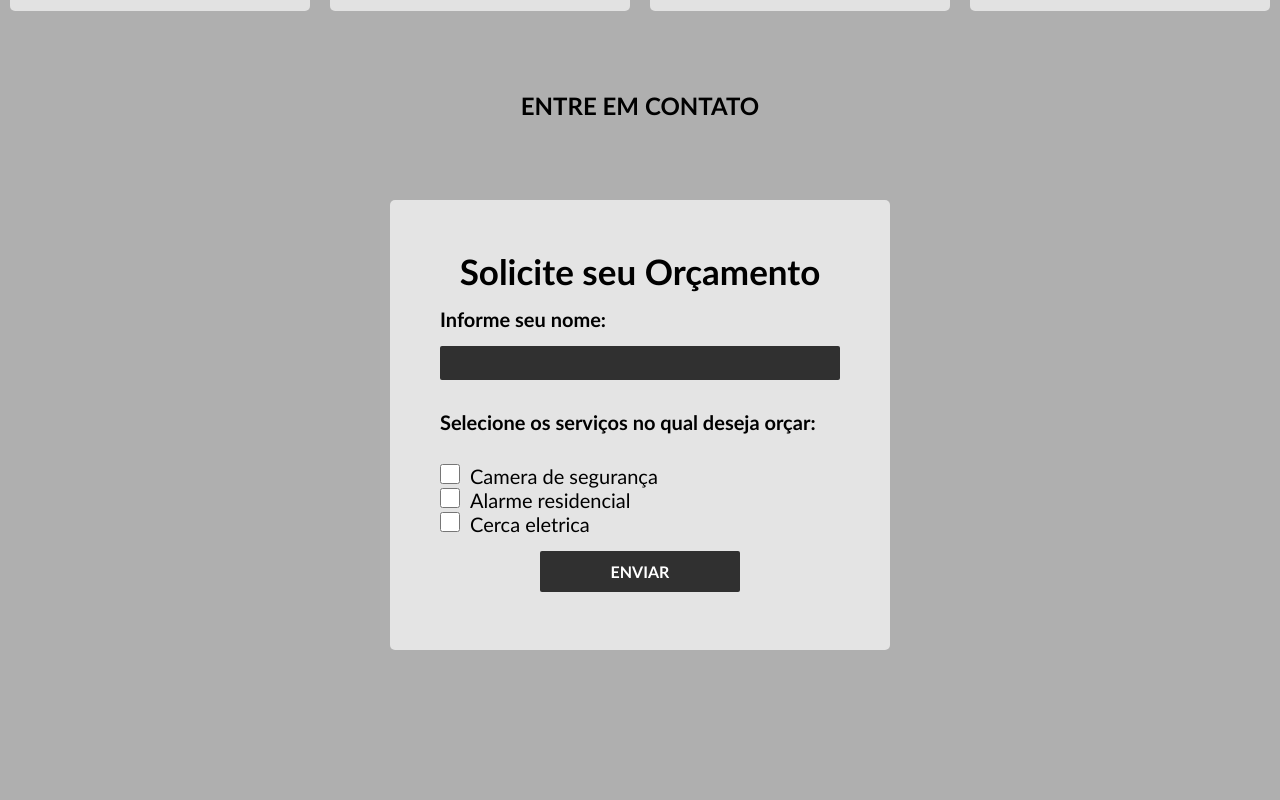
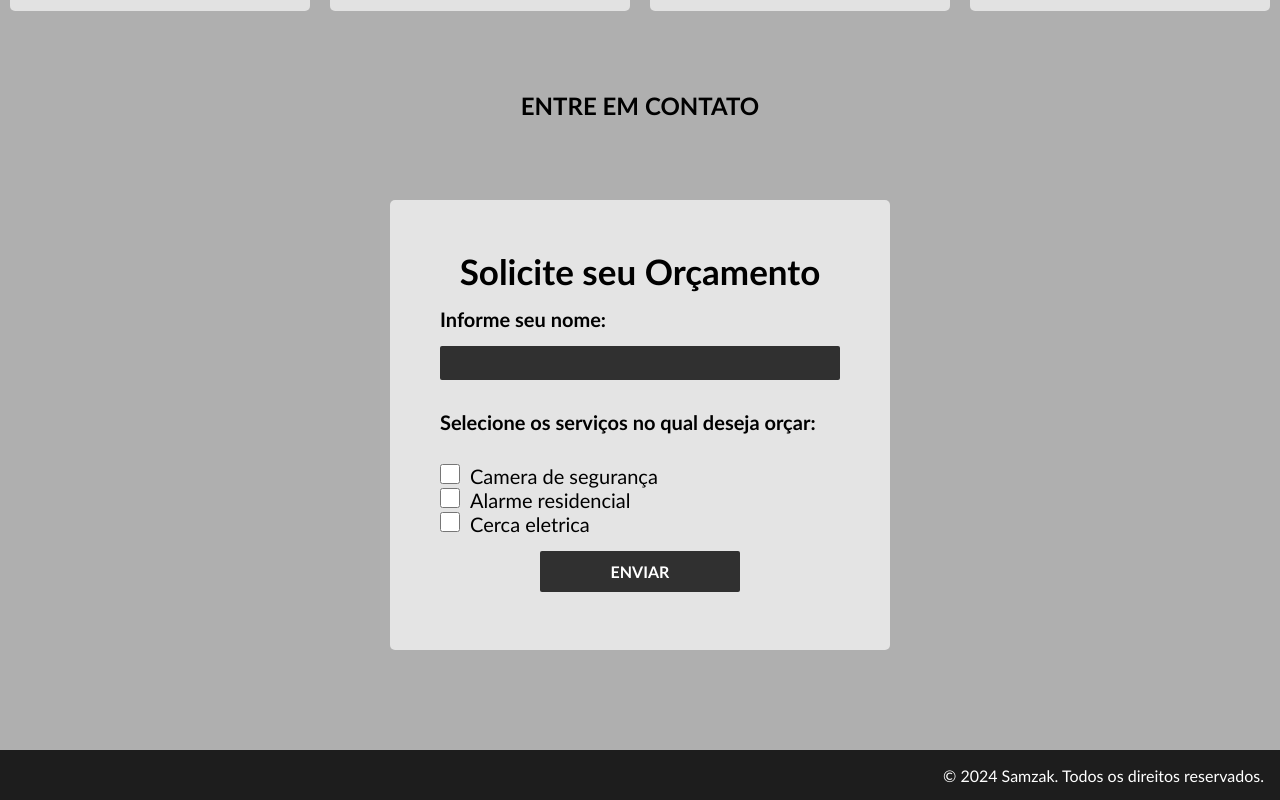
Before and after one commit to VtssBR/Samzak-React, a React (Vite) app: page / in a window 1280 px wide. Shown: the part 1374-2174 px from the top of the page. Before the commit the page ends 2024 px from the top, so only its background shows below. Built offline with nearby package versions, Linux system fonts and the light colour scheme.

Commit message:
add Footer

```diff
--- a/src/App.jsx
+++ b/src/App.jsx
@@ -2,6 +2,7 @@
 import React, { useRef } from 'react';
 import './App.css'
 import Header from './components/Header'
+import Footer from './components/Footer'
 import Slider from './components/Slider'
 import Card from './components/Card'
 import Form from './components/Form'
@@ -68,6 +69,8 @@
         <div  ref={sectionRef3} className="Form">
           <Form/>
         </div>
+
+        <Footer/>
     </>
   )
 }
--- /dev/null
+++ b/src/components/Footer/Footer.module.css
@@ -0,0 +1,11 @@
+.Footer{
+    display: flex;
+    justify-content: flex-end;
+    background-color: rgb(29, 29, 29);
+    color: white;
+    padding: 1rem;
+    width: 100%;
+    height: 50px;
+    gap: 1rem;
+    margin-top: 100px;
+}
--- /dev/null
+++ b/src/components/Footer/index.jsx
@@ -0,0 +1,9 @@
+import styles from "./Footer.module.css"
+
+export default function Footer(){
+    return <footer className={styles.Footer}>
+    <div className={styles.container}>
+      <p>&copy; {new Date().getFullYear()} Samzak. Todos os direitos reservados.</p>
+    </div>
+  </footer>
+}
```
